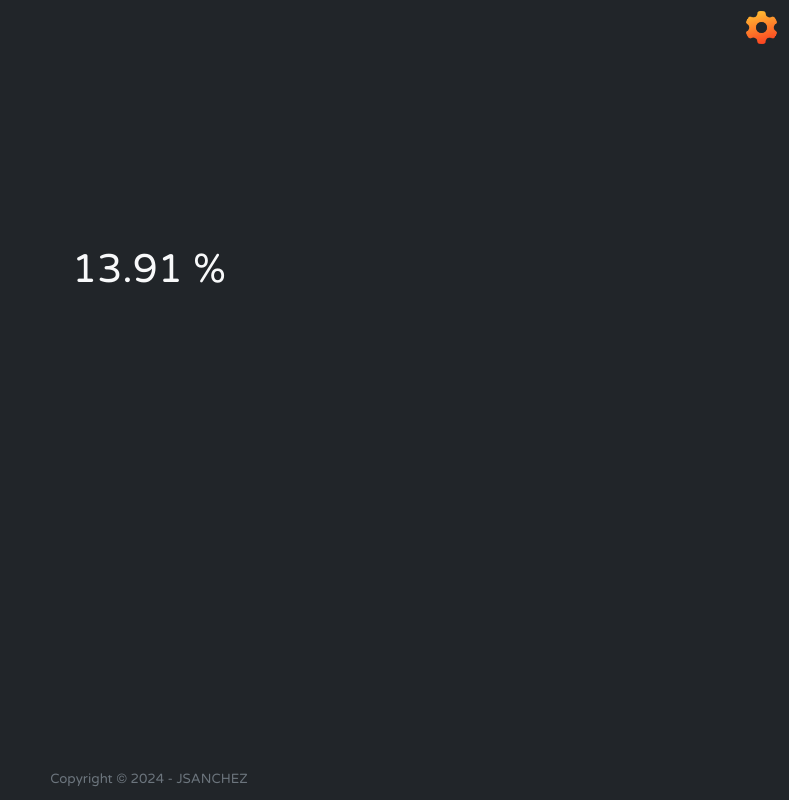
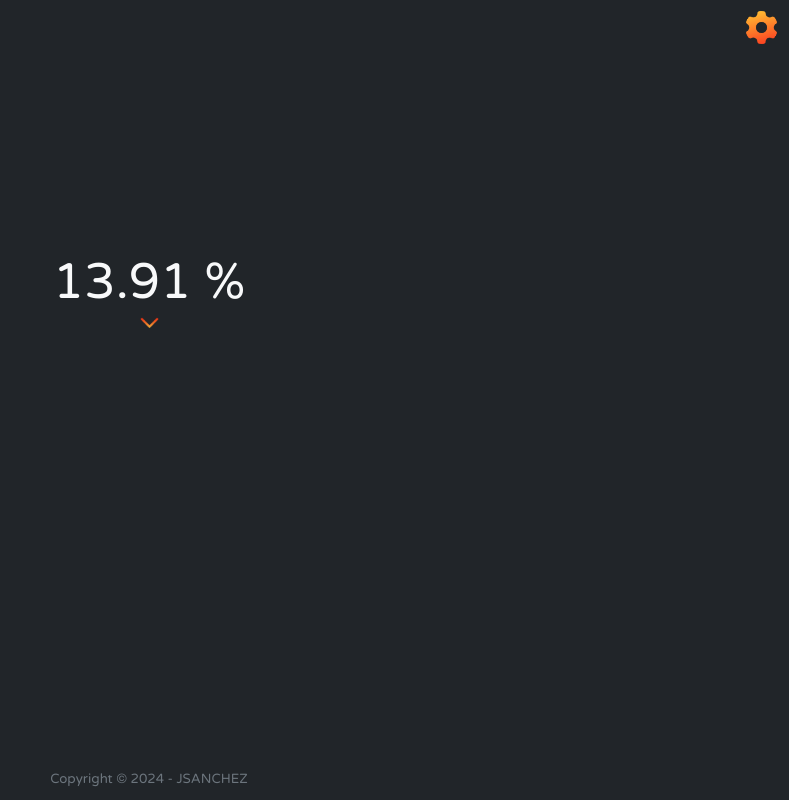
Before and after one commit to JoseManuelSanchezRubio/howMuchIsLeft, a React (Vite) app: page / in a window 1280 px wide. Shown: the whole page, without its empty margins (491-1280 px from the left). Built offline with nearby package versions, Linux system fonts and the light colour scheme.

Commit message:
remaining time added

```diff
--- a/src/App.css
+++ b/src/App.css
@@ -4,8 +4,46 @@ body {
     color: #f8f9fa;
 }
 
-.main-content {
+*::selection {
+    background: #f8f9fa;
+    color: #212529;
+}
+
+*::-moz-selection {
+    background: #f8f9fa;
+    color: #212529;
+}
+
+main {
     margin-top: 200px;
+
+    .percentage {
+        font-size: 50px;
+    }
+}
+
+.arrow {
+    cursor: pointer;
+    padding: 10px;
+    width: 45px;
+    margin-top: -20px;
+
+    &.up {
+        transform: rotate(180deg);
+    }
+}
+
+.remaining-time {
+    display: flex;
+    flex-direction: column;
+    align-items: center;
+    color: #a1a7ad;
+
+    .box {
+        border: 1px solid #6c757d;
+        border-radius: 8px;
+        padding: 20px;
+    }
 }
 
 .settings {
@@ -56,7 +94,7 @@ footer {
 
 .question-mark {
     max-width: 20px;
-    margin-bottom: 25px;
+    margin-bottom: 35px;
     margin-left: 6px;
     transition: 0.25s;
 }
@@ -64,7 +102,7 @@ footer {
 .question-mark:hover {
     max-width: 25px;
     margin-left: 2px;
-    margin-bottom: 20px;
+    margin-bottom: 30px;
     transition: 0.25s;
     animation: tilt-shaking 0.5s infinite;
 }
--- a/src/App.jsx
+++ b/src/App.jsx
@@ -2,6 +2,7 @@ import { useMemo, useState } from 'react';
 import './App.css';
 import questionMark from './assets/question-mark.png';
 import { Footer } from './components/Footer';
+import { RemainingTime } from './components/RemainingTime';
 import { SettingsButton } from './components/SettingsButon';
 import { SettingsModal } from './components/SettingsModal';
 import { FRIDAY_HOURS, NORMAL_DAILY_HOURS } from './constants';
@@ -9,7 +10,7 @@ import { useLocalStorageFreeDays } from './hooks/useLocalStorageFreeDays';
 
 const App = () => {
 
-  const currentDate = useMemo(() => new Date(), [])
+  const currentDate = useMemo(() => new Date(), []);
   const dayOfTheWeek = currentDate.getDay();
   const [startOfWork, setStartOfWork] = useState('08:00');
   const [startOfWorkHours, startOfWorkMinutes] = startOfWork.split(':');
@@ -21,7 +22,7 @@ const App = () => {
     let total = 4 * NORMAL_DAILY_HOURS + FRIDAY_HOURS;
 
     if (isFridayFree) {
-      total -= (freeDays.length - 1) * NORMAL_DAILY_HOURS - FRIDAY_HOURS;
+      total -= (freeDays.length - 1) * NORMAL_DAILY_HOURS + FRIDAY_HOURS;
     } else {
       total -= freeDays.length * NORMAL_DAILY_HOURS;
     }
@@ -57,10 +58,10 @@ const App = () => {
     return endOfWorkDate;
   }, [endTime])
 
-  const hoursWorked = useMemo(() => {
-    const diff = currentDate.getTime() - startOfWorkDate.getTime();
-    const hoursDiff = diff / (1000 * 60 * 60);
+  const secondsWorkedToday = currentDate.getTime() - startOfWorkDate.getTime();
+  const hoursWorkedToday = secondsWorkedToday / (1000 * 60 * 60);
 
+  const previousHoursWorked = useMemo(() => {
 
     let timeToRest = 0
     if (isFridayFree) {
@@ -69,43 +70,50 @@ const App = () => {
       timeToRest += freeDays.length * NORMAL_DAILY_HOURS;
     }
 
-    return (NORMAL_DAILY_HOURS * (dayOfTheWeek - 1)) + hoursDiff - timeToRest;
-  }, [currentDate, dayOfTheWeek, freeDays.length, isFridayFree, startOfWorkDate]);
+    const hoursWorked = Math.max(NORMAL_DAILY_HOURS * (dayOfTheWeek - 1), timeToRest);
 
+    return hoursWorked + hoursWorkedToday - timeToRest;
+  }, [dayOfTheWeek, freeDays.length, hoursWorkedToday, isFridayFree]);
 
-  const timeLeft = useMemo(() => {
+  const mainContent = useMemo(() => {
     if (dayOfTheWeek === 6 || dayOfTheWeek === 0) {
-      return <span>¿Quieres trabajar el fin de semana o qué? &#128514;</span>
+      return <span className='fs-1'>¿Quieres trabajar el fin de semana o qué? &#128514;</span>
     }
 
     if (freeDays.length === 5) {
-      return <span>Ya te gustaría &#128514;</span>
+      return <span className='fs-1'>Ya te gustaría &#128514;</span>
     }
 
     if (currentDate > endOfWorkDate || currentDate < startOfWorkDate || freeDays.includes(dayOfTheWeek.toString())) {
       return (
         <>
-          <span className='lh-base'>¿Qué haces aquí? Estás fuera del horario de trabajo</span>
+          <span className='lh-base fs-1'>¿Qué haces aquí? Estás fuera del horario de trabajo</span>
           <span><img src={questionMark} title="El porcentaje solo se muestra en horario laboral" className='question-mark' /></span>
         </>
       )
 
     }
 
-    if (totalHoursOfWork - hoursWorked <= 0) {
-      return <span>¡Buen finde! &#128526;</span>
+    if (totalHoursOfWork - previousHoursWorked <= 0) {
+      return <span className='fs-1'>¡Buen finde! &#128526;</span>
     }
 
-    const timeLeft = (totalHoursOfWork - hoursWorked) / totalHoursOfWork * 100;
+    const timeLeft = (totalHoursOfWork - previousHoursWorked) / totalHoursOfWork * 100;
+    const todaysHoursRemaining = dayOfTheWeek === 5 ? FRIDAY_HOURS - hoursWorkedToday : NORMAL_DAILY_HOURS - hoursWorkedToday;
 
-    return `${timeLeft.toFixed(2)} %`;
-  }, [dayOfTheWeek, freeDays, currentDate, endOfWorkDate, startOfWorkDate, totalHoursOfWork, hoursWorked]);
+    return (
+      <>
+        <div className='percentage'>{timeLeft.toFixed(2)} %</div>
+        <RemainingTime totalHoursOfWork={totalHoursOfWork} todaysHoursRemaining={todaysHoursRemaining} previousHoursWorked={previousHoursWorked} />
+      </>
+    )
+  }, [currentDate, dayOfTheWeek, endOfWorkDate, freeDays, previousHoursWorked, hoursWorkedToday, startOfWorkDate, totalHoursOfWork]);
 
   return (
     <div className='text-center'>
       <SettingsButton />
 
-      <h1 className='container main-content'>{timeLeft}</h1>
+      <main className='container'>{mainContent}</main>
 
       <SettingsModal setStartOfWork={setStartOfWork} freeDays={freeDays} setFreeDays={setFreeDays} />
 
--- /dev/null
+++ b/src/components/RemainingTime.jsx
@@ -0,0 +1,30 @@
+/* eslint-disable react/prop-types */
+import { useState } from 'react';
+import arrow from '../assets/arrow.png';
+import { parseDecimalToTime } from "../handlers/parseDecimalToTime";
+
+export const RemainingTime = (props) => {
+    const { totalHoursOfWork, todaysHoursRemaining, previousHoursWorked } = props;
+
+    const [showContent, setShowContent] = useState(false);
+
+    return (
+        <div className='remaining-time'>
+            <img src={arrow} className={`arrow ${showContent ? 'up' : 'down'}`} onClick={() => setShowContent(!showContent)} />
+            {showContent ?
+                <div className='box'>
+                    <div className='fs-5'>Tiempo restante</div>
+                    <div className='d-flex justify-content-center'>
+                        <div className='px-4 me-2 mt-2'>
+                            <div>Semana</div>
+                            <div>{parseDecimalToTime(totalHoursOfWork - previousHoursWorked)} h.</div>
+                        </div>
+                        <div className='px-4 ms-2 mt-2'>
+                            <div>Día</div>
+                            <div>{parseDecimalToTime(todaysHoursRemaining)} h.</div>
+                        </div>
+                    </div>
+                </div> : null}
+        </div>
+    )
+}
--- /dev/null
+++ b/src/handlers/parseDecimalToTime.js
@@ -0,0 +1,6 @@
+
+export const parseDecimalToTime = (decimal) => {
+    const date = new Date(0, 0);
+    date.setSeconds(decimal * 60 * 60);
+    return date.toTimeString().slice(0, 5);
+}
```
Also changed, not shown: src/assets/arrow.png (added).
